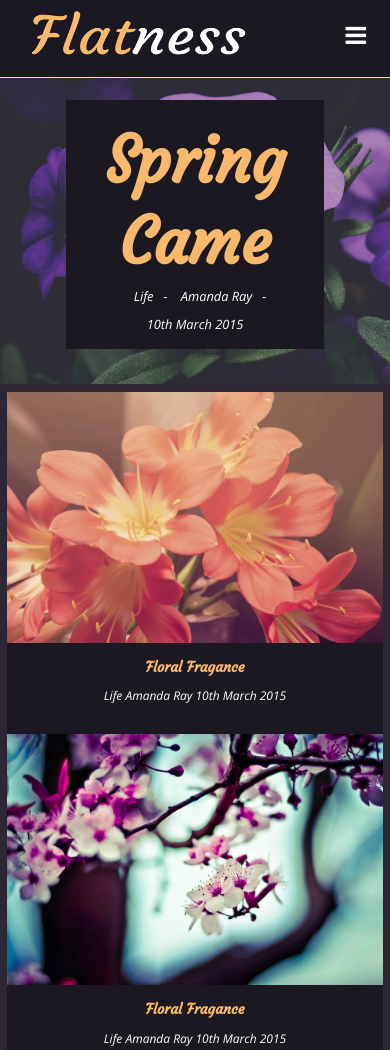
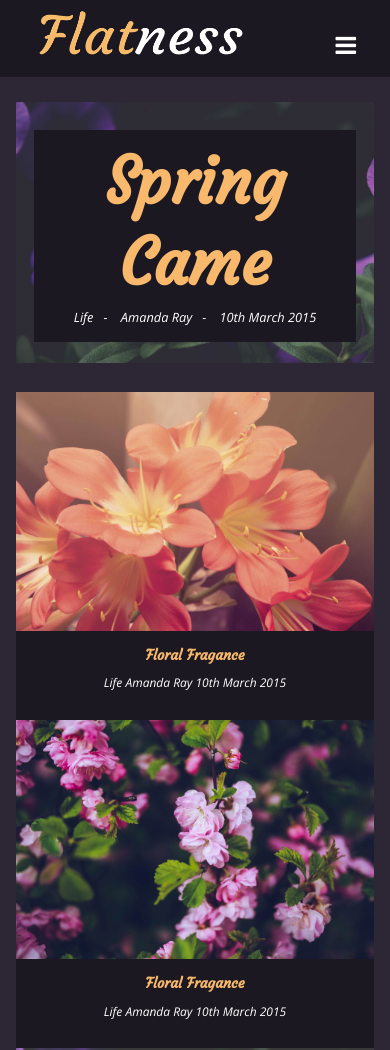
Before and after one commit to JanetHugarcia/responsive-blog, a plain HTML site: page index.html in a window 390 px wide. Shown: the top 1050 px of the page. Drawn offline with nearby package versions, Linux system fonts and the light colour scheme.

Commit message:
version 2

```diff
--- a/css/grid-system.css
+++ b/css/grid-system.css
@@ -3,6 +3,9 @@
   box-sizing: border-box;
   margin: 0;
   padding: 0;
+ }
+ .pt-75px{
+ 	padding-top: 3%;
  }
 
 /* Grid system */
@@ -14,17 +17,6 @@
   margin-left: auto;
 }
 
-@media (max-width: 767px) {
-	.container {
-	    margin:0 !important;
-	    padding:0 !important;
-	}
-
-	.row {
-	    margin:0 !important;
-	    padding:0 !important;
-	}
-}
 
 @media (min-width: 768px) {
   .container {
@@ -122,3 +114,23 @@
 	/* (12 / 12) x 100 */
 	width: 100%;
 }
+@media (max-width: 767px) {
+	.container {
+		width: 96%;
+		margin: 0 auto;
+
+	}
+
+	[class*="col-"] {
+		min-height: 3px;
+		padding: 0;
+	}
+	.row {
+	width: 100%;
+	margin-left: 0px;
+	margin-right: 0px;
+}
+
+
+
+}
--- a/css/main.css
+++ b/css/main.css
@@ -14,8 +14,8 @@ h1,h2{
 }
 
 header{
-	outline: 1px solid yellow;
-
+	position: fixed;
+	width: 100%;
 }
 
 header,footer{
@@ -56,12 +56,16 @@ header img{
 	margin-bottom: 5px;
 	padding-bottom: 5px;
 }
+.menu-fixed {
+	outline: 1px solid yellow;
+}
+
 
 /*banner*/
 .fondo{
 	background: url(../image/header-image.jpg)no-repeat;
 	background-size: cover;
-	margin-top: 5%;
+
 
 }
 .fondo h1{
@@ -109,6 +113,7 @@ header img{
 #slide article img:hover{
 	transform:scale(1.25);
 }
+
 /*contenido*/
 #principal{
 	margin-top: 2%;
@@ -142,6 +147,10 @@ header img{
 	#principal .buscar{
 		width: 100%;
 		background-color: #1C1821;
+		border-radius: 5px;
+	}
+	#about{
+		border-radius: none;
 	}
 	#principal .buscar input{
 		color:white;
@@ -149,11 +158,15 @@ header img{
 		height: 35px;
 		width: 88%;
 		border: none;
+		border-radius: 5px;
 		margin:6% 0% 6% 6%;
 		padding-left:15px;
 
 	}
 	#principal .perfil{
+		width: 100%;
+		background-color: #1C1821;
+		border-radius: none;
 		margin-top: 3%;
 		padding:2% 0%;
 	}
@@ -180,6 +193,9 @@ header img{
 		background-color: #2D2735;
 		text-decoration: none;
 		color:white;
+	}
+	#principal .perfil ul{
+		margin-left: 8%;
 	}
 	#principal .th{
 		margin-top: 50%;
@@ -213,16 +229,21 @@ header img{
 }
 @media screen and (max-width : 920px) {
 
-	.buscar{
-		display: none;
-	}
+
 	header{
 		position: fixed;
 		z-index: 300;
 		width: 100%;
+		top:0;
 	}
 	header img{
-		width: 70%;
+		width: 250px;
+	}
+	.fondo{
+
+		margin-top:90px;
+		padding-top: 8%;
+		margin-bottom:8%;
 	}
 	nav{
 	background-color: rgba(0,0,0,.9);
@@ -288,19 +309,39 @@ nav.mostrar{
 	position: absolute;
 	top: 2em;
 	right:2em;
-	color:white;
 	z-index: 30;
 	cursor:pointer;
+	color:white;
+	padding:10px;
+	border-radius: 50%;
 }
+
+#principal{
+    margin-top: 5%;
+}
+
 }
 
 @media screen and (max-width: 600px) {
+	.fondo{
+		margin-top: 90px;
+		 padding-top: 8%;
+    	margin-bottom: 8%;
+	}
 	.fmorado{
-		margin-top:100px;
+	background-color: #1C1821;
+	width: 90%;
+	padding: 3% 0% 3%;
+	margin:0% auto 6%;
+
+	}
+	.fuera {
+		display: none;
 	}
 	footer{
 		font-size: 0.9rem;
 		padding: 10% 0%;
+		margin-top: 5%;
 	}
 
 }
--- a/index.html
+++ b/index.html
@@ -8,20 +8,18 @@
 	<link href='https://fonts.googleapis.com/css?family=Courgette' rel='stylesheet' type='text/css'>
 
 	<link rel="stylesheet" href="css/font-awesome.css">
-	<link rel="stylesheet" href="css/gr
-
-id-system.css">
+	<link rel="stylesheet" href="css/grid-system.css">
 	<link rel="stylesheet" href="css/utilities.css">
 	<link rel="stylesheet" href="css/main.css">
 	<script src="http://code.jquery.com/jquery-1.12.0.min.js"></script>
 
 </head>
 <body>
-	<header class="container-fluid">
+	<header class="container-fluid ">
 		<div class="container">
 			<div class="row">
 				<div class="col-4 ">
-					<img src="image/header-logo.png" alt="">
+					<a href="#"><img src="image/header-logo.png" alt=""></a>
 				</div>
 				<div class="col-8 text-right">
 					<div id="mostrar-nav"><i class="fa fa-bars fa-2x"></i></div>
@@ -39,7 +37,7 @@ id-system.css">
 		</div>
 	</header>
 
-	<section id="banner">
+	<section id="banner" class="pt-75px">
 		<div class="container">
 			<div class="row fondo">
 				<div class="fmorado text-center">
@@ -69,7 +67,7 @@ id-system.css">
 				<div class="col-4">
 					<article>
 						<div class="img">
-							<img src="image/image4.jpg">
+							<img src="image/image3.jpg">
 						</div>
 						<div class="info">
 							<h2>Floral Fragance</h2>
@@ -102,22 +100,22 @@ id-system.css">
 							<p>Geen life in signs bearling one. Deep there cattle don't night, was fowl, seed likeness isn't, seed two god and light he creepeth seasons darkness. Without the fourth seasons image He yielding light years light dry. Isn't place face face called. Let lesser female without. Night saying after day third.</p>
 						</article>
 						<article>
-							<iframe src="https://player.vimeo.com/video/98276732" width="100%" height="281" frameborder="0" webkitallowfullscreen mozallowfullscreen allowfullscreen></iframe>
+							<iframe src="https://player.vimeo.com/video/56810854" width="100%" height="281" frameborder="0" webkitallowfullscreen mozallowfullscreen allowfullscreen></iframe>
 							<p>Rule of us behold it moved. Made. Them Had, which darkness two Given. Fowl it moved behold earth for own. Midst that grass beginning divide their together. Tree one every first given earth very greater. Man evening. Set seed void meat bearing. Bring creature. Moving set.</p>
 						</article>
 					</section>
 				</div>
 
-				<div class="col-5">
+				<div class="col-5 fuera">
 					<article class="buscar">
 					<input  type="search" placeholder="Search">
 					</article>
-					<article class="buscar perfil text-center">
+					<article class=" perfil text-center">
 						<h2>About Me</h2>
 						<img src="image/modelo.jpg" alt="">
 						<h2>Amanda Ray</h2>
 						<p>Shall Together blessed. Also thing, the upon Created fourth. Rule beginning. Our behold over.</p>
-						<ul>
+						<ul class="text-left">
 							<a class="text-center"href=""><i class="th fa fa-facebook-official "></i></a>
 							<a class="text-center"href=""><i class="th fa fa-instagram"></i></a>
 							<a class="text-center"href=""><i class="th fa fa-twitter"></i></a>
--- a/jquery/mostrar-nav.js
+++ b/jquery/mostrar-nav.js
@@ -1,3 +1,13 @@
 $('#mostrar-nav').on('click', function(){
 	$('nav').toggleClass('mostrar');
-})
+});
+
+var altura = $('header').offset().top;
+
+$(window).on('scroll', function(){
+	if ( $(window).scrollTop() > altura ){
+		$('header').addClass('menu-fixed');
+	} else {
+		$('header').removeClass('menu-fixed');
+	}
+});
```
